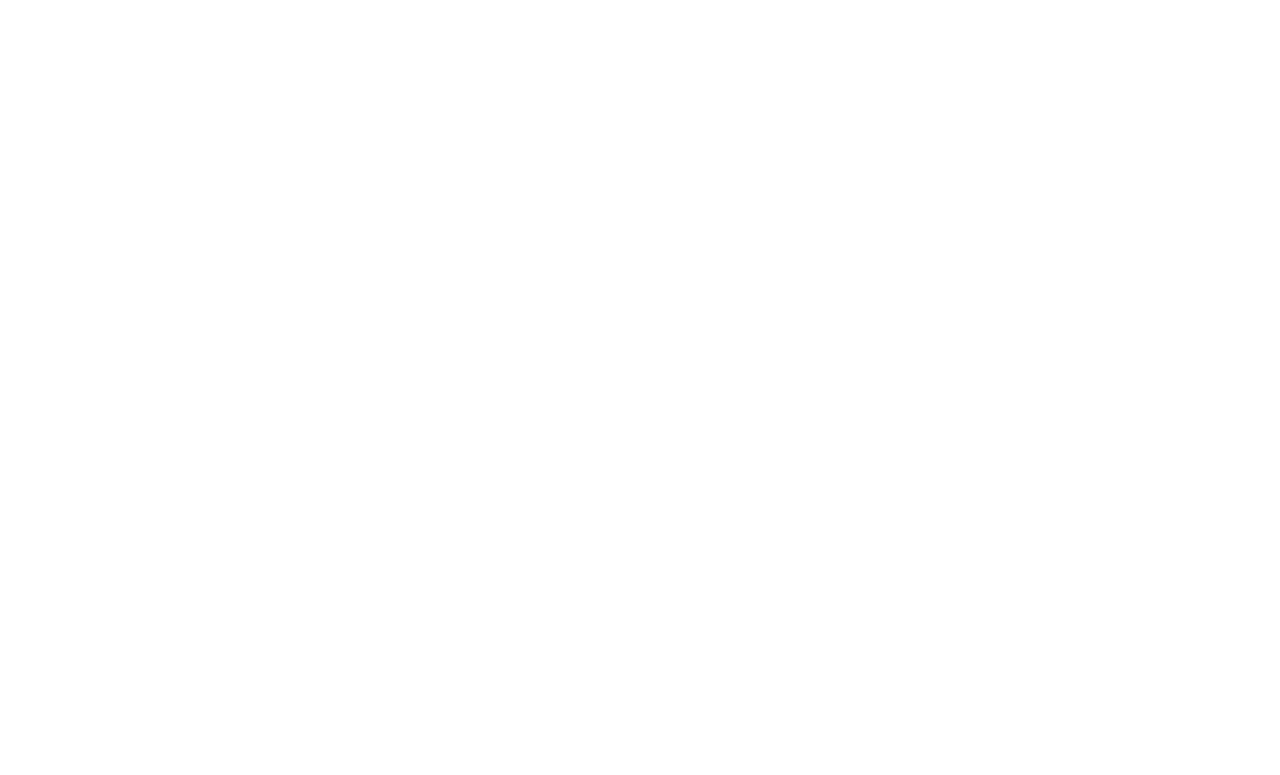
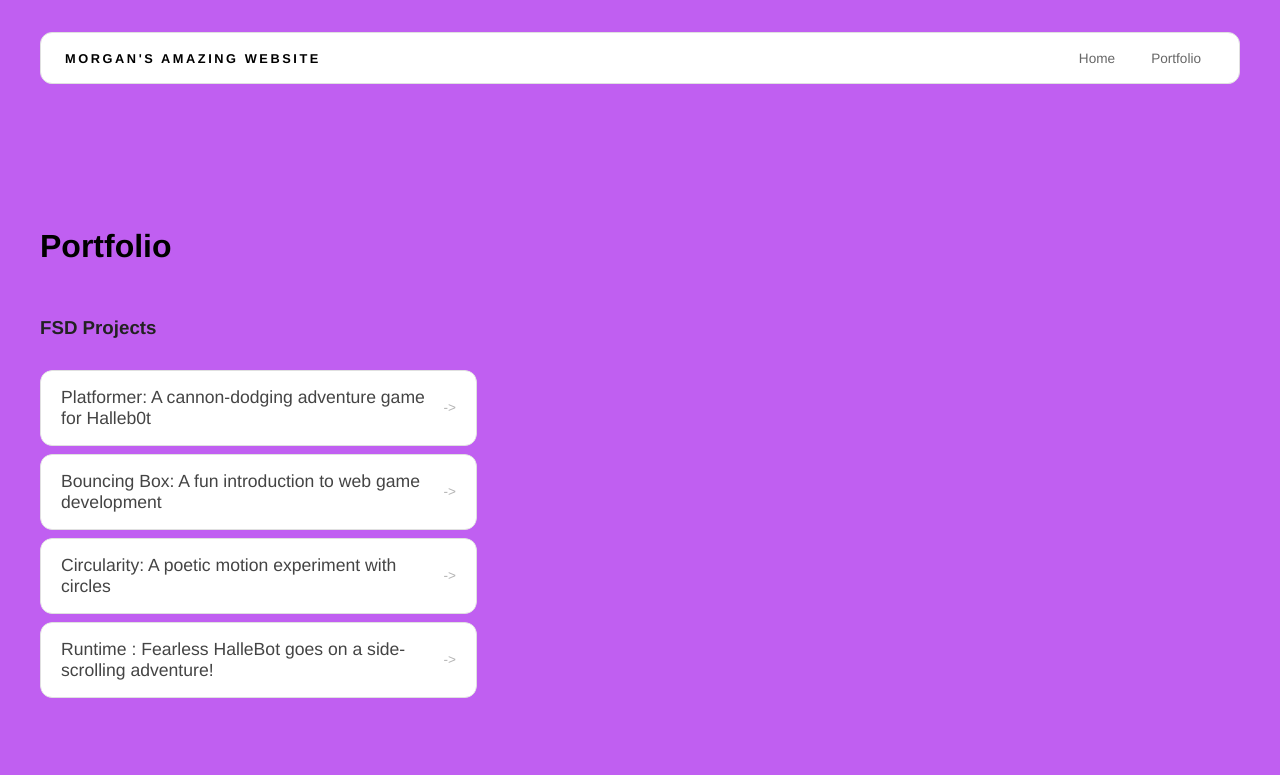
Before and after one commit to mh3269974/mh3269974.github.io, a plain HTML site: page portfolio.html in a window 1280 px wide. Drawn offline with Linux system fonts and the light colour scheme.

Commit message:
add portfolio page to website

```diff
--- a/portfolio.html
+++ b/portfolio.html
@@ -0,0 +1,56 @@
+
+<!DOCTYPE html>
+<html>
+  <head>
+    <title>Amazing Website</title>
+    <link rel="stylesheet" href="style.css" />
+  </head>
+
+  <body>
+    <!-- All content goes here -->
+    <div id="all-contents">
+      <nav>
+        <h1>Morgan's Amazing Website</h1>
+        <ul id="nav-ul">
+          <li class="nav-li">
+            <a href="index.html">Home</a>
+          </li>
+          <li class="nav-li">
+            <a href="portfolio.html">Portfolio</a>
+          </li>
+        </ul>
+      </nav>
+
+  <main>
+    <div class="content">
+      <h1>Portfolio</h1>
+      <h3>FSD Projects</h3>
+      <ul id="portfolio">
+        <li>
+          <a href="fsd-projects/platformer/">Platformer: A cannon-dodging adventure game for Halleb0t</a>
+        </li>
+        <li>
+          <a href="fsd-projects/bouncing-box/">Bouncing Box: A fun introduction to web game development</a>
+        </li>
+        <li>
+          <a href="fsd-projects/circularity/">Circularity: A poetic motion experiment with circles</a>
+        </li>
+        <li>
+          <a href="fsd-projects/runtime/">Runtime : Fearless HalleBot goes on a side-scrolling adventure!</a>
+        </li>
+
+
+      </ul>
+
+    <!-- ASD Projects will go here -->
+
+
+
+
+
+
+
+
+    </div>
+  </body>
+</html>
--- a/style.css
+++ b/style.css
@@ -160,3 +160,56 @@
   background: #000;
   color: #fff;
 }
+
+/* Portfolio styles */
+.content h1 {
+  color: black;
+}
+
+#portfolio {
+  list-style: none;
+  margin: 0;
+  padding: 0;
+  width: 100%;
+  display: flex;
+  flex-direction: column;
+  gap: 8px;
+}
+
+#portfolio li {
+  border-radius: 12px;
+  overflow: hidden;
+}
+
+#portfolio a {
+  display: flex;
+  justify-content: space-between;
+  align-items: center;
+  text-decoration: none;
+  color: #444;
+  padding: 16px 20px;
+  font-size: 1.1rem;
+  font-weight: 500;
+  background: #fff;
+  border: 1px solid #e0e0e0;
+  border-radius: 12px;
+  transition: background 0.25s ease, color 0.25s ease, transform 0.25s ease;
+}
+
+#portfolio a:hover {
+  background: #000;
+  color: #fff;
+  transform: translateX(4px);
+}
+
+#portfolio a::after {
+  content: "->";
+  font-size: 0.85rem;
+  opacity: 0.4;
+  transition: opacity 0.25s ease;
+  white-space: nowrap;
+}
+
+#portfolio a:hover::after {
+  opacity: 1;
+}
```
